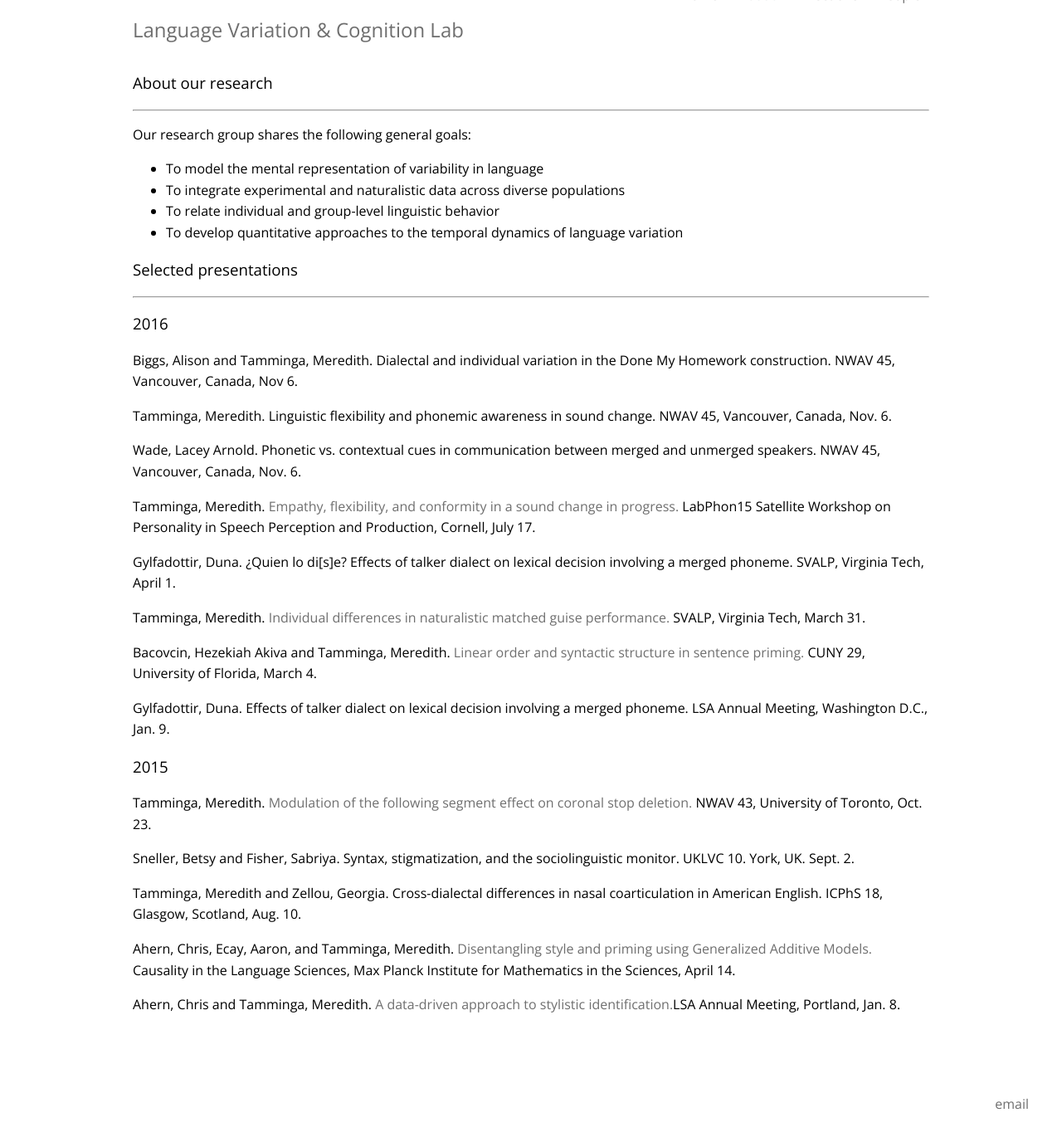
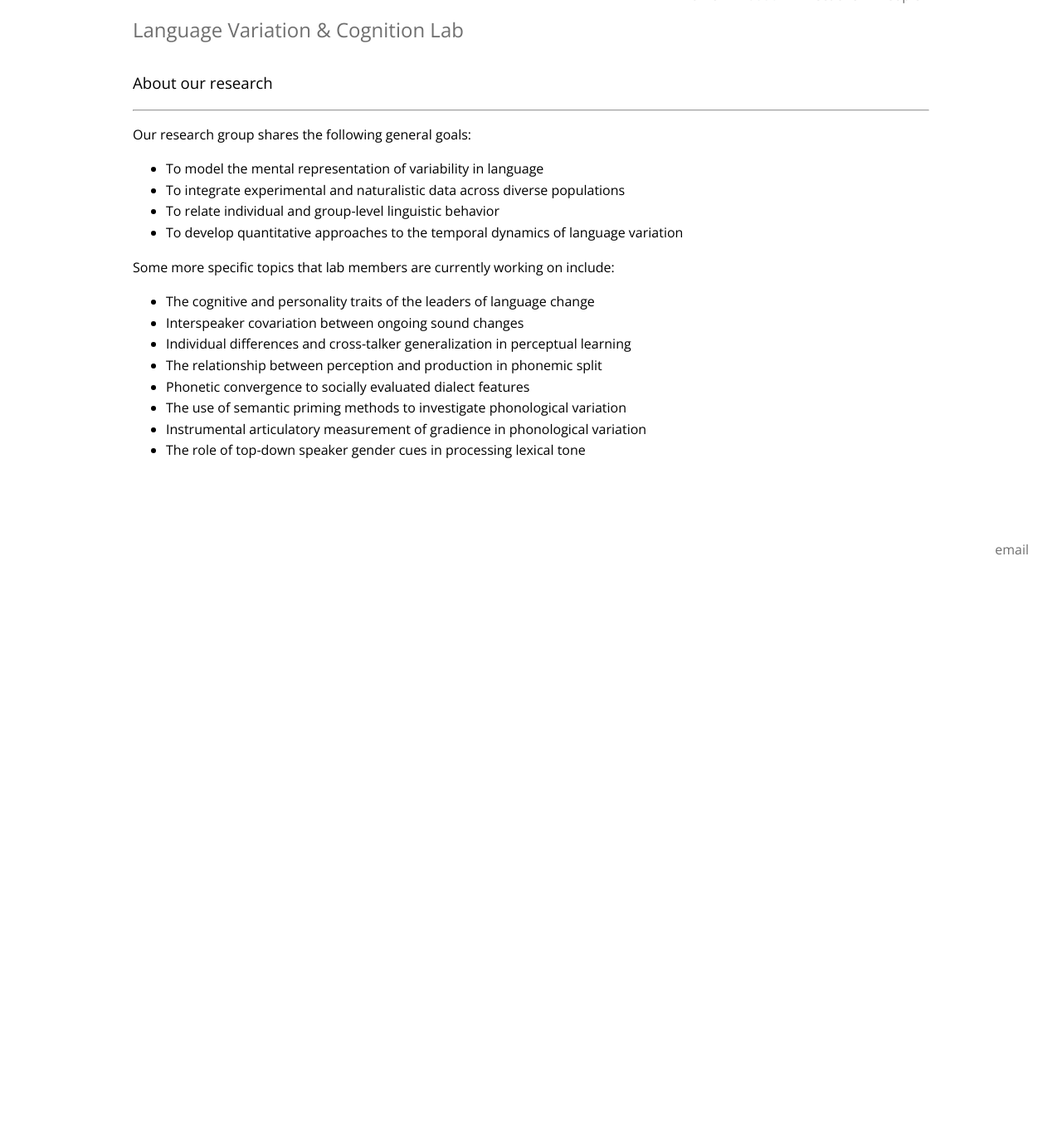
Before and after one commit to laceywade/TammingaLab.github.io, a Jekyll site: the page built from about.md, in a window 1280 px wide and 1400 px high, scrolled down 220 px. Shown: the top 1376 px of the window at 83% size. Built offline with Jekyll 4.4.1, drawn with Linux system fonts in a browser that asks for light colours; some web fonts are replaced; after the commit the page ends 952 px from its top, so only the background shows below that.

Commit message:
Update and took out presentations section

```diff
--- a/about.md
+++ b/about.md
@@ -17,60 +17,13 @@ Our research group shares the following general goals:
 - To relate individual and group-level linguistic behavior
 - To develop quantitative approaches to the temporal dynamics of language variation
 
-
-### Selected presentations
-
-***
-
-<!--
-Author1Last, Author1First, Author2Last, Author2First, and Author3Last, Author3First. Year. [Conference talk title in sentence case.](urltoslides) Name of Conference, Location, Date.
--->
-
-### 2016
-
-Biggs, Alison and Tamminga, Meredith. Dialectal and individual variation in the Done My Homework construction. NWAV 45, Vancouver, Canada, Nov 6.
-
-Tamminga, Meredith. Linguistic flexibility and phonemic awareness in sound change. NWAV 45, Vancouver, Canada, Nov. 6.
-
-Wade, Lacey Arnold. Phonetic vs. contextual cues in communication between merged and unmerged speakers. NWAV 45, Vancouver, Canada, Nov. 6.
-
-Tamminga, Meredith. [Empathy, flexibility, and conformity in a sound change in progress.](http://meredithtamminga.com/documents/Tamminga_PersonalityWorkshop_slides.pdf) LabPhon15 Satellite Workshop on Personality in Speech Perception and Production, Cornell, July 17.
-
-Gylfadottir, Duna. ¿Quien lo di[s]e? Effects of talker dialect on lexical decision involving a merged phoneme. SVALP, Virginia Tech, April 1.
-
-Tamminga, Meredith. [Individual differences in naturalistic matched guise performance.](http://meredithtamminga.com/documents/Tamminga_SVALP2016_slides.pdf) SVALP, Virginia Tech, March 31.
-
-Bacovcin, Hezekiah Akiva and Tamminga, Meredith. [Linear order and syntactic structure in sentence priming.](http://meredithtamminga.com/documents/BacovcinTamminga_CUNY29_poster.pdf) CUNY 29, University of Florida, March 4.
-
-Gylfadottir, Duna. Effects of talker dialect on lexical decision involving a merged phoneme. LSA Annual Meeting, Washington D.C., Jan. 9.
-
-
-### 2015
-
-Tamminga, Meredith. [Modulation of the following segment effect on coronal stop deletion.](http://meredithtamminga.com/documents/Tamminga_NWAV44_slides.pdf) NWAV 43, University of Toronto, Oct. 23.
-
-Sneller, Betsy and Fisher, Sabriya. Syntax, stigmatization, and the sociolinguistic monitor. UKLVC 10. York, UK. Sept. 2.
-
-Tamminga, Meredith and Zellou, Georgia. Cross-dialectal differences in nasal coarticulation in American English. ICPhS 18, Glasgow, Scotland, Aug. 10.
-
-Ahern, Chris, Ecay, Aaron, and Tamminga, Meredith. [Disentangling style and priming using Generalized Additive Models.](http://meredithtamminga.com/documents/AhernEcayTamminga_CILS2015_poster.pdf) Causality in the Language Sciences, Max Planck Institute for Mathematics in the Sciences, April 14.
-
-Ahern, Chris and Tamminga, Meredith. [A data-driven approach to stylistic identification.](http://meredithtamminga.com/documents/AhernTamminga_LSA2015_slides.pdf)LSA Annual Meeting, Portland, Jan. 8.
-
-
-
-
-
-
-<!--
-Current projects in the lab are investigating:
+Some more specific topics that lab members are currently working on include:
 
 - The cognitive and personality traits of the leaders of language change
-- Subjective reactions to stable versus changing variables
-- The effect of talker specificity on repetition priming
-- Top-down and bottom-up approaches to the quantitative modeling of style
-- The effect of individual differences in working memory on morphological priming
-- Syntactic priming of intermediate levels of structure in alternations
-- Morphological priming with inflectional suffixes
-- The effect of dialect exposure on lexical decision to words with merger
--->
+- Interspeaker covariation between ongoing sound changes
+- Individual differences and cross-talker generalization in perceptual learning
+- The relationship between perception and production in phonemic split
+- Phonetic convergence to socially evaluated dialect features
+- The use of semantic priming methods to investigate phonological variation
+- Instrumental articulatory measurement of gradience in phonological variation
+- The role of top-down speaker gender cues in processing lexical tone
```
